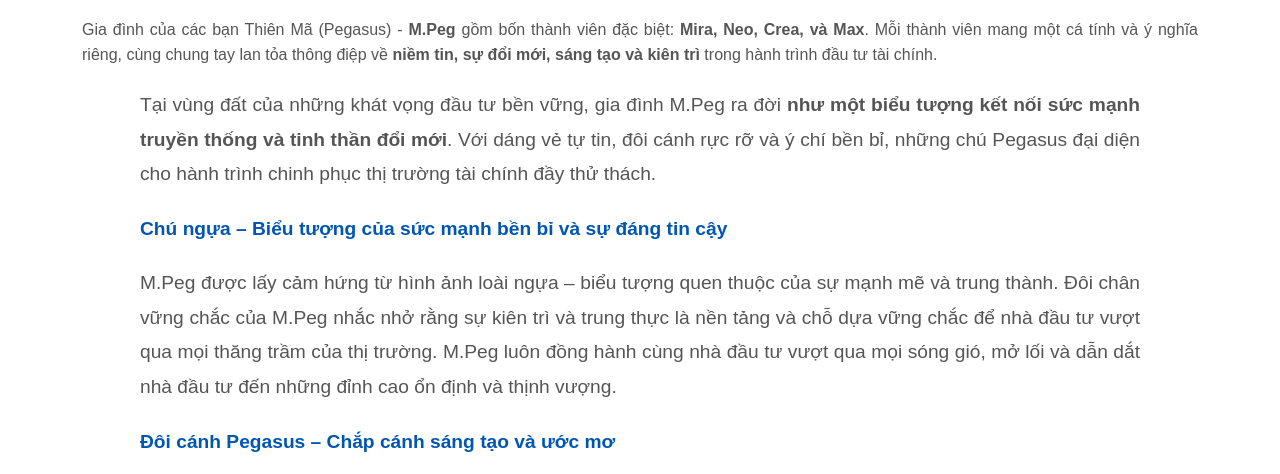
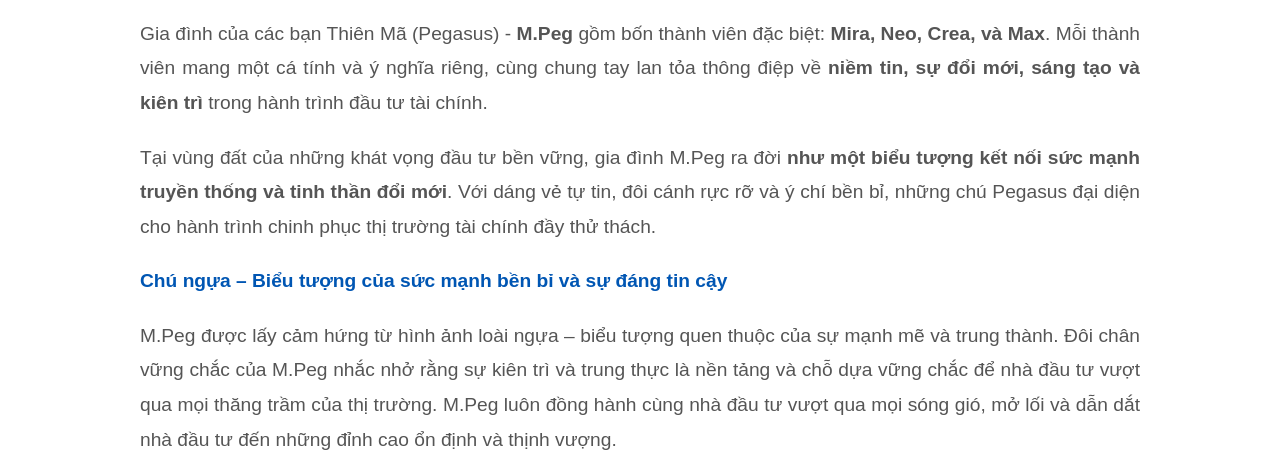
Before and after one commit to ngthang2025/sv00380_nguyenthang_miraeasset_linhvat, a plain HTML site: page index.html in a window 1280 px wide. Shown: the part 312-786 px from the top of the page. Drawn offline with Linux system fonts and the light colour scheme.

Commit message:
Update index.html

```diff
--- a/index.html
+++ b/index.html
@@ -154,7 +154,7 @@
     <div data-lang="vi">
         <h1 style="text-align: center; color: #FF9800; margin-bottom: 10px;">CHÀO MỪNG ĐẾN VỚI GIA ĐÌNH M.PEG</h1>
         <h1 style="text-align: center; color: #0056b3; margin-top: 0;">CHẮP CÁNH GIẤC MƠ TÀI CHÍNH</h1>
-        <p style="font-size: 1em; line-height: 1.6; max-width: 90%; margin: 0 auto; text-align: justify; margin-bottom: 20px;">
+        <p style="font-size: 1.2em; line-height: 1.8; max-width: 1000px; margin: 0 auto; text-align: justify; margin-bottom: 20px;">
             Gia đình của các bạn Thiên Mã (Pegasus) - <b>M.Peg</b> gồm bốn thành viên đặc biệt: <b>Mira, Neo, Crea, và Max</b>. Mỗi thành viên mang một cá tính và ý nghĩa riêng, cùng chung tay lan tỏa thông điệp về <b>niềm tin, sự đổi mới, sáng tạo và kiên trì</b> trong hành trình đầu tư tài chính.
         </p>
         <p style="font-size: 1.2em; line-height: 1.8; max-width: 1000px; margin: 0 auto; text-align: justify; margin-bottom: 20px;">
```
